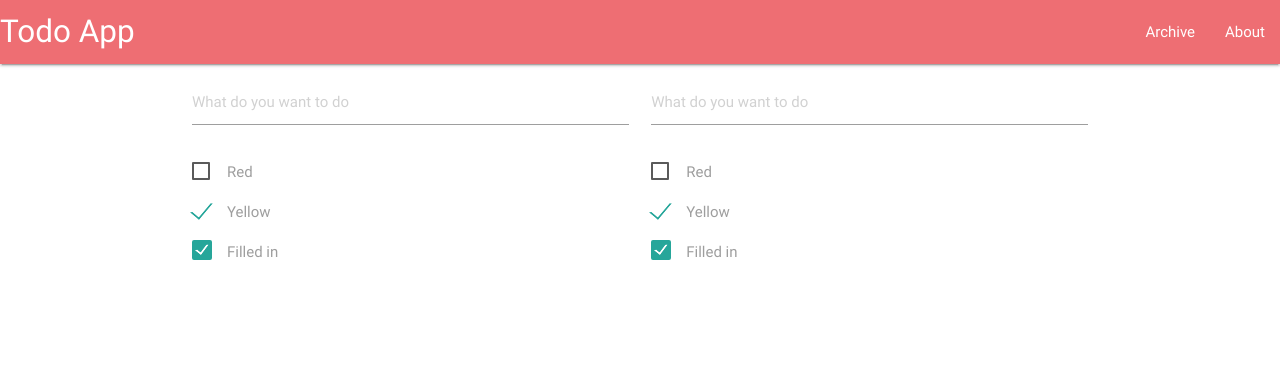
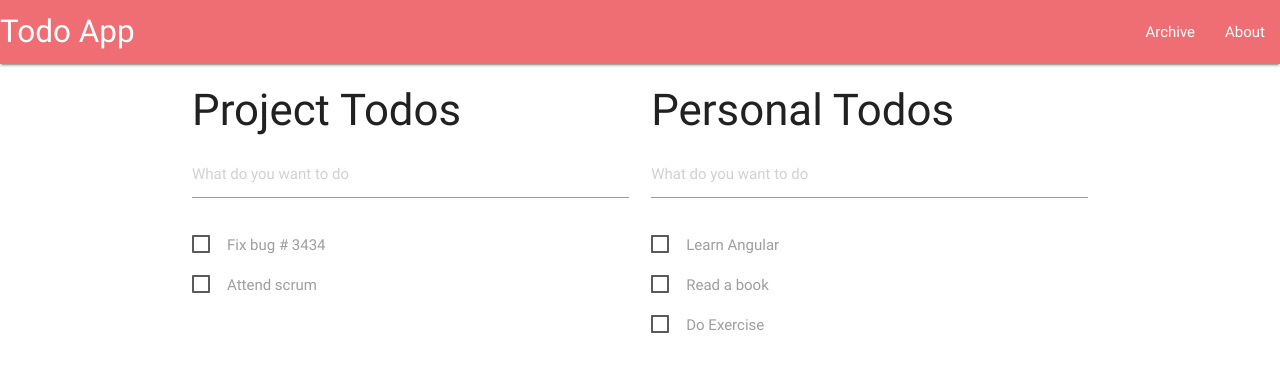
Before and after one commit to sundarcodes/Angular-bootcamp-21-Aug, an Angular app in the folder todo-app/: page / in a window 1280 px wide. Shown: the top 372 px of the page. Built offline with nearby package versions, Linux system fonts and the light colour scheme.

Commit message:
Input properties introduced for todo-list component

```diff
--- a/todo-app/src/app/app.module.ts
+++ b/todo-app/src/app/app.module.ts
@@ -1,3 +1,4 @@
+import { TodoService } from './services/todo.service';
 import { BrowserModule } from '@angular/platform-browser';
 import { NgModule } from '@angular/core';
 
@@ -16,7 +17,7 @@ import { TodoListComponent } from './todo-list/todo-list.component';
   imports: [
     BrowserModule
   ],
-  providers: [],
+  providers: [ TodoService ],
   bootstrap: [AppComponent]
 })
 export class AppModule { }
--- a/todo-app/src/app/home/home.component.html
+++ b/todo-app/src/app/home/home.component.html
@@ -1,9 +1,9 @@
 <div class="row">
   <div class="col s6">
-    <app-todo-list></app-todo-list>
+    <app-todo-list title="Project Todos" [todoList]="projectTodos"></app-todo-list>
   </div>
 
   <div class="col s6">
-    <app-todo-list></app-todo-list>
+    <app-todo-list  title="Personal Todos" [todoList]="personalTodos"></app-todo-list>
   </div>
 </div>
--- a/todo-app/src/app/home/home.component.ts
+++ b/todo-app/src/app/home/home.component.ts
@@ -1,3 +1,5 @@
+import { TodoService } from './../services/todo.service';
+import { Todo } from './../models/todo';
 import { Component, OnInit } from '@angular/core';
 
 @Component({
@@ -7,7 +9,15 @@ import { Component, OnInit } from '@angular/core';
 })
 export class HomeComponent implements OnInit {
 
-  constructor() { }
+  projectTodos: Todo[];
+  personalTodos: Todo[];
+
+  constructor(private todoService: TodoService) {
+    this.projectTodos = this.todoService.getTodoList()
+    .filter(todo => todo.type === 'project');
+    this.personalTodos = this.todoService.getTodoList()
+    .filter(todo => todo.type === 'personal');
+   }
 
   ngOnInit() {
   }
--- /dev/null
+++ b/todo-app/src/app/models/todo.ts
@@ -0,0 +1,11 @@
+export class Todo {
+    name: string;
+    isCompleted: boolean;
+    type: string;
+
+    constructor(name: string, isDone: boolean, type: string) {
+        this.name = name;
+        this.isCompleted = isDone;
+        this.type = type;
+    }
+}
--- /dev/null
+++ b/todo-app/src/app/services/todo.service.ts
@@ -0,0 +1,21 @@
+import { Todo } from './../models/todo';
+import { Injectable } from '@angular/core';
+
+@Injectable()
+export class TodoService {
+
+  private todoList: Todo[];
+  constructor() {
+    this.todoList = [];
+    this.todoList.push(new Todo('Learn Angular', false, 'personal'));
+    this.todoList.push(new Todo('Fix bug # 3434', false, 'project'));
+    this.todoList.push(new Todo('Attend scrum', false, 'project'));
+    this.todoList.push(new Todo('Read a book', false, 'personal'));
+    this.todoList.push(new Todo('Do Exercise', false, 'personal'));
+   }
+
+   getTodoList() {
+      return this.todoList;
+   }
+
+}
--- a/todo-app/src/app/todo-list/todo-list.component.html
+++ b/todo-app/src/app/todo-list/todo-list.component.html
@@ -1,17 +1,11 @@
+<h3>{{title}}</h3>
+
 <div class="input-field">
       <input placeholder="What do you want to do"type="text">
       <!--<label for="first_name">Todo Task Name</label>-->
 </div>
 
-<p>
+<p *ngFor="let todo of todoList">
       <input type="checkbox" id="test5" />
-      <label for="test5">Red</label>
+      <label for="test5">{{todo.name}}</label>
     </p>
-    <p>
-      <input type="checkbox" id="test6" checked="checked" />
-      <label for="test6">Yellow</label>
-    </p>
-    <p>
-      <input type="checkbox" class="filled-in" id="filled-in-box" checked="checked" />
-      <label for="filled-in-box">Filled in</label>
-    </p>
--- a/todo-app/src/app/todo-list/todo-list.component.ts
+++ b/todo-app/src/app/todo-list/todo-list.component.ts
@@ -1,4 +1,5 @@
-import { Component, OnInit } from '@angular/core';
+import { Todo } from './../models/todo';
+import { Component, OnInit, Input } from '@angular/core';
 
 @Component({
   selector: 'app-todo-list',
@@ -7,6 +8,9 @@ import { Component, OnInit } from '@angular/core';
 })
 export class TodoListComponent implements OnInit {
 
+  @Input() todoList: Todo[];
+  @Input() title: string;
+
   constructor() { }
 
   ngOnInit() {
```
Also changed, not shown: 1 other file (tests, documents, lock files or other folders).
